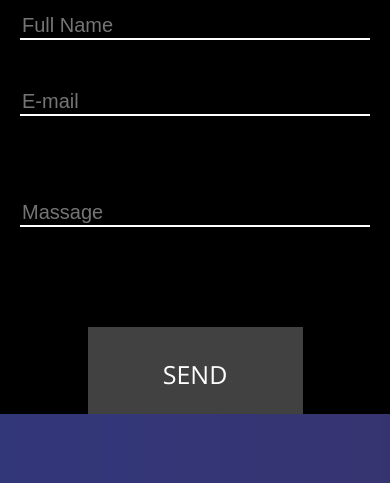
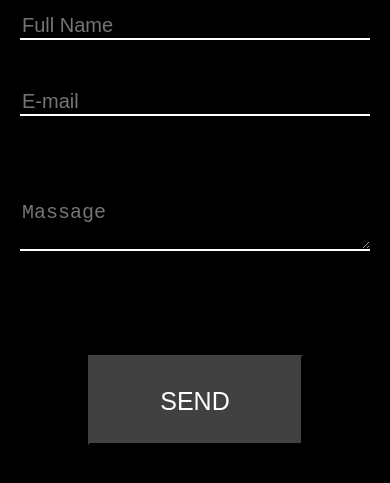
Before and after one commit to NiBezKO/Verstka-Krea, a plain HTML site: page index.html in a window 390 px wide. Shown: the part 9730-10213 px from the top of the page. Drawn offline with nearby package versions, Linux system fonts and the light colour scheme.

Commit message:
Add files via upload
Error correction

```diff
--- a/css/style.css
+++ b/css/style.css
@@ -4,6 +4,7 @@ body {
     font-family:'Open Sans','Ubuntu',sans-serif ;
     background-color: #fff;
     color: black;
+    text-align: center;
 }
 
 *,
@@ -408,7 +409,7 @@ body {
     display: flex;
     width: 100%;
     max-width: 1920px;
-    height: 740px;
+    height: auto;
     position: relative;
     background-color: black;
 }
@@ -427,8 +428,9 @@ body {
 ===========================================================*/
 
 .contacts__inner {
-    height: 305px;
+    height: auto;
     margin: 0 150px;
+    padding-bottom: 300px;
 }
 
 .input__block {
@@ -487,26 +489,31 @@ body {
 
 
 .button__send {
-    display: block;
+    display: inline-block;
     width: 215px;
     height: 90px;
     padding: 30px 60px;
-    margin: 0 auto;
     font-size: 25px;
     text-align: center;
     text-decoration: none;
     text-transform: uppercase;
+    cursor: pointer;
+    outline: rgb(65, 65, 65);
     background-color: rgb(65, 65, 65);
+    border-color:rgb(65, 65, 65) ;
     color: white;
+}
+
+.button__send:hover {
+    background-color: rgb(12, 12, 12);
 }
 
 /* FOOTER
 =============================================================*/
 
 .footer {
-
     background: darkslateblue url("../img/footerbg.png");
-    position: relative;
+    background-size: cover;
 }
 
 .footer__inner {
@@ -707,14 +714,6 @@ body {
             transition: opacity .2s linear;
         }
 
-        /* Contacts */
-
-        .contacts__inner {
-            display: block;
-            margin: 0 20px;
-            max-width: auto;
-        }
-
         /* References */
 
         .references__inner {
@@ -728,6 +727,13 @@ body {
         }
 
         /* Contacts*/
+
+        .contacts__inner {
+            display: block;
+            margin: 0 20px;
+            max-width: auto;
+            padding-bottom: 100px;
+        }
 
         .input__block {
             display: block;
@@ -788,8 +794,8 @@ body {
         }
 
         .block__one {
-        margin: 0px 5px;
-        max-width: 100%;
+            margin: 0px 5px;
+            max-width: 100%;
             }
 
         .block__two {
--- a/index.html
+++ b/index.html
@@ -294,18 +294,16 @@
             <h2 class="contacts__title">Contacts</h2>
                 <form class="contacts__inner">
                     <div class="input__block">
-                        <input type="text" id="check1" name="FullName" placeholder="Full Name" class="input__name">
-
-                        <input type="text" id="check2" name=E-mail placeholder="E-mail" class="input__mail">
-
+                        <input type="text" id="check1" name="FullName" placeholder="Full Name" class="input__name" required>
+                        <input type="text" id="check2" name=E-mail placeholder="E-mail" class="input__mail" required>
                     </div>
-                        <div class="massage__input">
-                            <input type="text" name="messages" placeholder="Massage" class="input__message">
-                        </div>
-
-                        <a class="button__send" href="#">SEND</a>
+                    <div class="massage__input">
+                        <textarea type="text" name="messages" placeholder="Massage" class="input__message"></textarea>
+                    </div>
+                    <div class="button__form">
+                        <button type="submit" class="button__send" href="#">SEND</button>
+                    </div>
                 </form>
-
     </div>
 </section>
 
```
